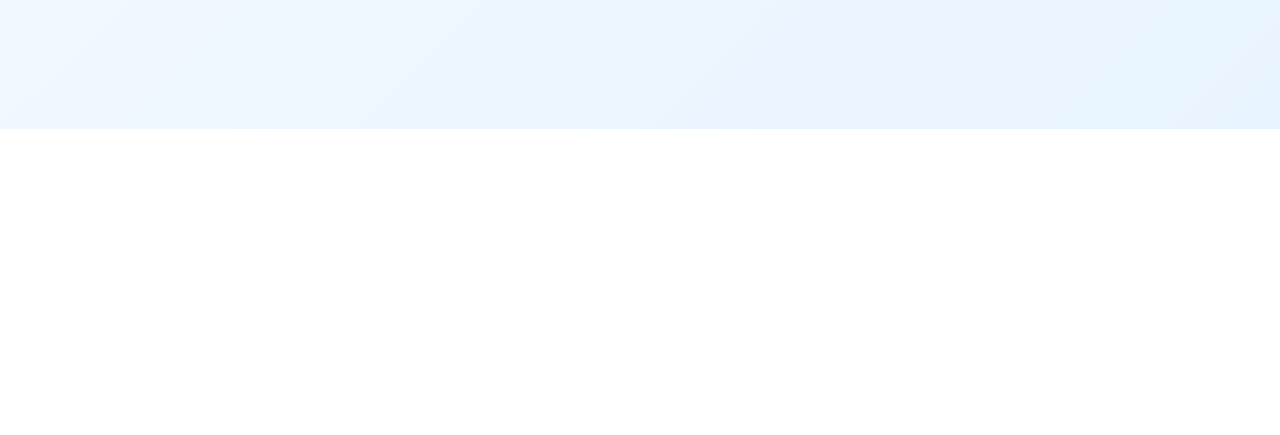
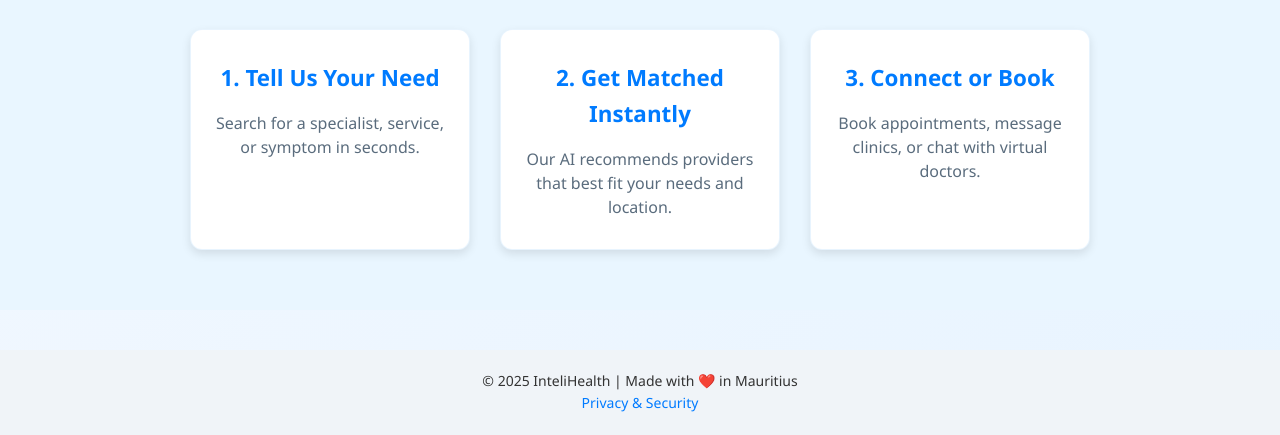
Before and after one commit to TecSmiff/intelihealth, a plain HTML site: page index.html in a window 1280 px wide. Shown: the part 671-1106 px from the top of the page. Before the commit the page ends 800 px from the top, so only its background shows below. Drawn offline with Linux system fonts and the light colour scheme; files whose address does not match are found by name.

Commit message:
Add 'How InteliHealth Works' section to index.html
Added a new section explaining how InteliHealth works.

```diff
--- a/index.html
+++ b/index.html
@@ -26,6 +26,24 @@
     <button onclick="search()">Search</button>
   </section>
 
+  <section id="how-it-works">
+    <h2>How InteliHealth Works</h2>
+    <div class="steps">
+      <div class="step">
+        <h3>1. Tell Us Your Need</h3>
+        <p>Search for a specialist, service, or symptom in seconds.</p>
+      </div>
+      <div class="step">
+        <h3>2. Get Matched Instantly</h3>
+        <p>Our AI recommends providers that best fit your needs and location.</p>
+      </div>
+      <div class="step">
+        <h3>3. Connect or Book</h3>
+        <p>Book appointments, message clinics, or chat with virtual doctors.</p>
+      </div>
+    </div>
+  </section>
+
   <footer>
     <p>© 2025 InteliHealth | Made with ❤️ in Mauritius</p>
     <p><a href="privacy.html">Privacy & Security</a></p>
```
